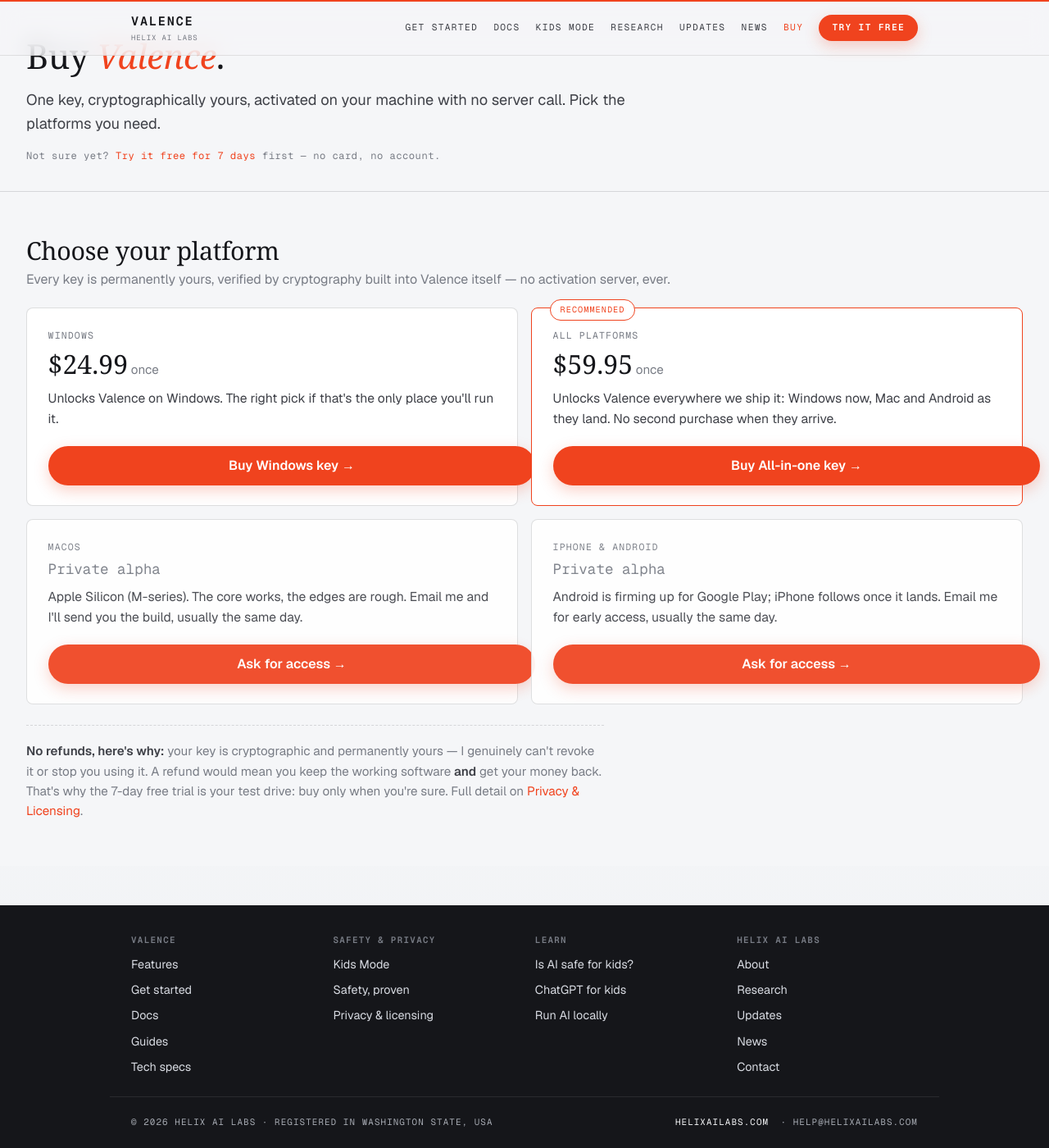
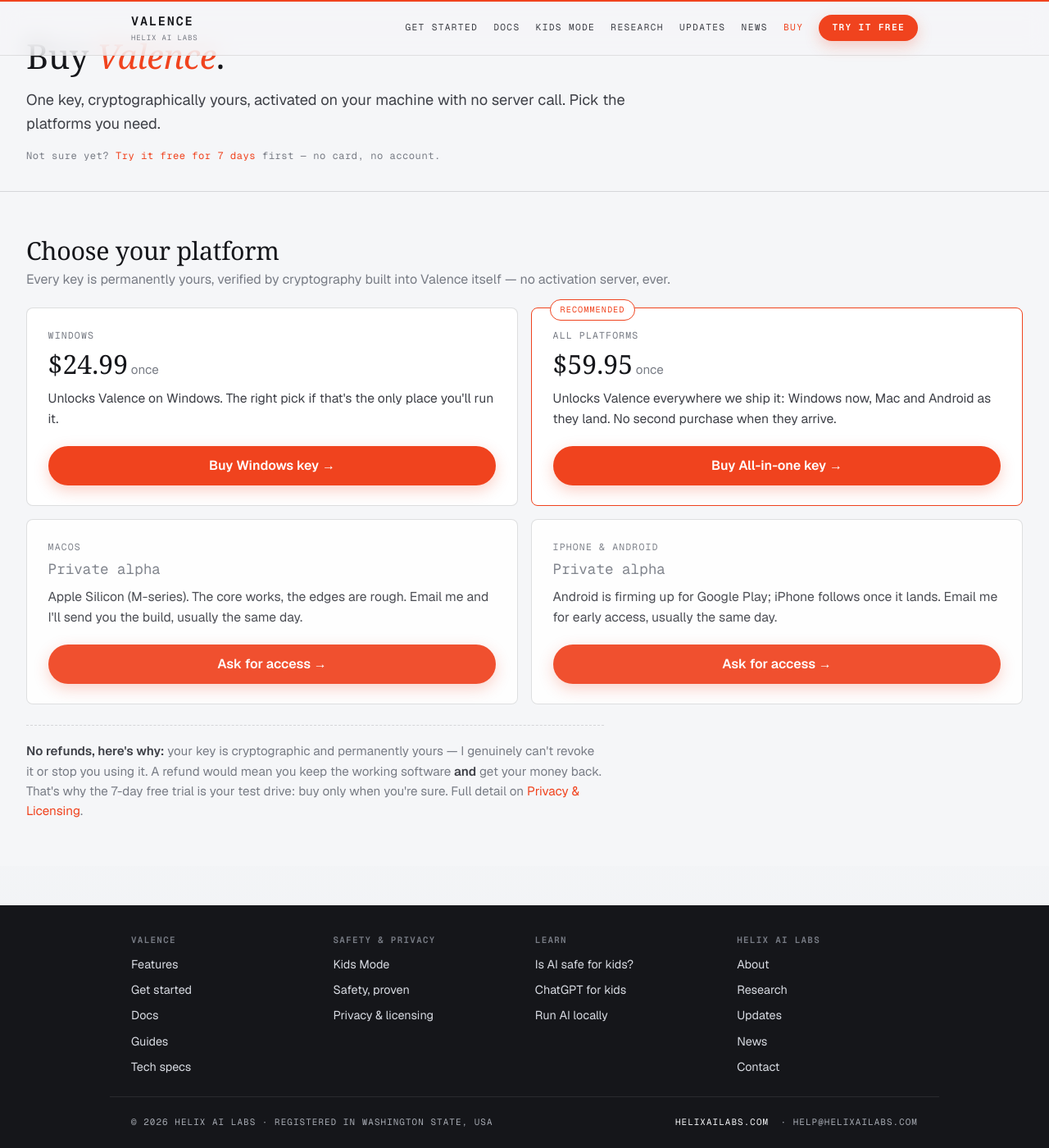
Before and after one commit to HelixAILabs/Valence, a Jekyll site: the page built from buy.html, in a window 1280 px wide and 1400 px high, scrolled down 76 px. Shown: the whole window at 82% size. Built offline with Jekyll 4.4.1, drawn with Linux system fonts in a browser that asks for light colours; some web fonts are replaced.

Commit message:
Fix buy.html button overflow; link the download section to the buy page
User-reported: SKU card buttons overlapped their cards' borders at
tablet-ish widths (~800-900px). Root cause: buy.html's page-scoped
style block was the one .pg-* page missing the *{box-sizing:border-box}
reset every sibling page (.pg-features, .pg-specs, etc.) already has --
without it, width:100% on the global .btn class adds its padding on
top instead of inside, so the button grows past its card.

Also linked the download section's existing "One key, every platform"
line to the buy page -- it described multiple SKUs with no way to act
on that.

Co-Authored-By: Claude Sonnet 5 <noreply@anthropic.com>
Claude-Session: https://claude.ai/code/session_01Gd1zrVJX9ADCbRfTHDFhrf

```diff
--- a/_includes/downloads.html
+++ b/_includes/downloads.html
@@ -49,7 +49,7 @@
 
   </div>
 
-  <p class="onekey"><strong>One key, every platform.</strong> Buy Valence once and the same key unlocks it on Windows, on Mac, and on Android &mdash; no second purchase when they arrive.</p>
+  <p class="onekey"><strong>One key, every platform.</strong> Buy Valence once and the same key unlocks it on Windows, on Mac, and on Android &mdash; no second purchase when they arrive. <a href="{{ site.valence_buy_page }}">Buy a license &rarr;</a></p>
 
   <div class="card scan">
     <h3>Will local AI run well on this PC?</h3>
--- a/buy.html
+++ b/buy.html
@@ -7,6 +7,7 @@ description: "Choose the Valence license that fits: a Windows-only key, or one k
 ---
 <style>
 /* Page-specific — IMP-2034 platform-choice picker. Reuses .pg tokens only. */
+.pg-buy *{box-sizing:border-box}
 .pg-buy{background:var(--paper);color:var(--ink)}
 .pg-buy .wrap{width:min(var(--max),calc(100% - clamp(1.5rem,5vw,4rem)));margin:0 auto}
 .pg-buy .hero{padding:clamp(2.04rem,7vw,3.4rem) 0 clamp(1.6rem,4vw,2.04rem)}
```
